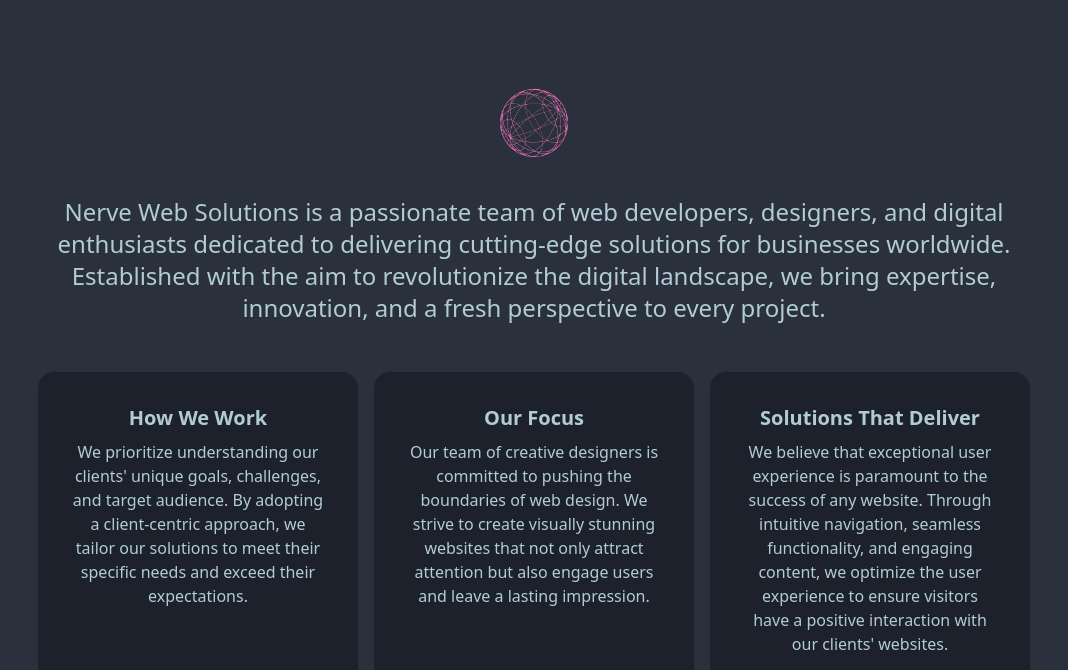
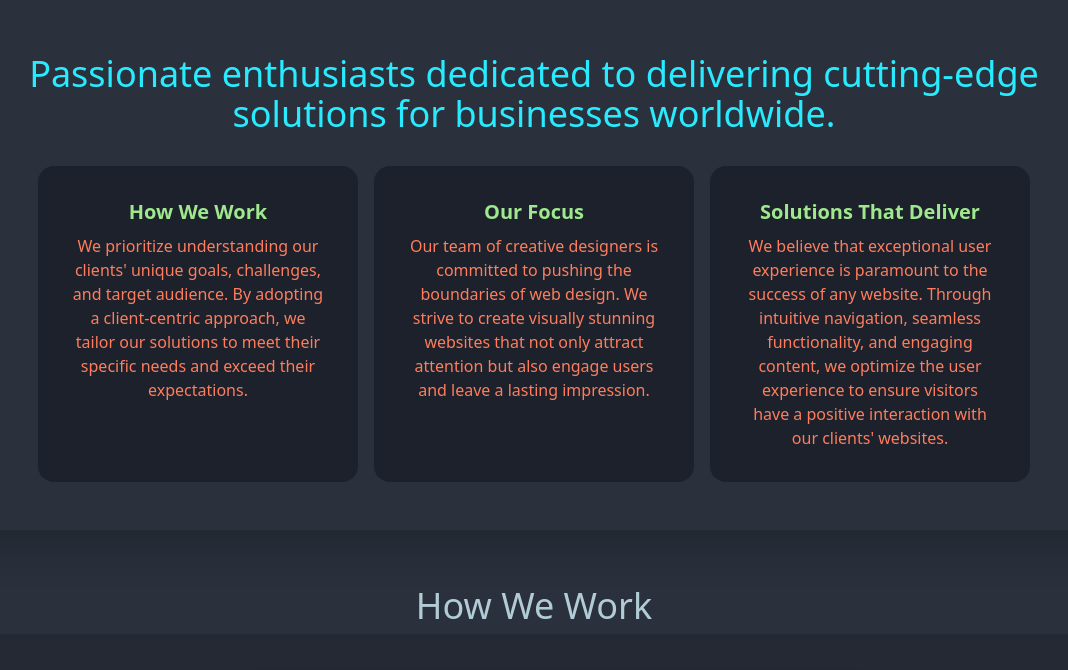
Before and after one commit to gachagajnr/sensitive_webdesigners, a SvelteKit app: page / in a window 1280 px wide. Shown: the part 870-1540 px from the top of the page, without its empty margins (106-1174 px from the left). Built offline with nearby package versions, Linux system fonts and the light colour scheme.

Commit message:
modify another section

```diff
--- a/src/routes/+page.svelte
+++ b/src/routes/+page.svelte
@@ -4,15 +4,14 @@
 </script>
 
 <div class="container mx-auto max-w-screen-xl min-h-screen text-center justify-center">
-	<div class="hero min-h-screen  ">
+	<div class="hero min-h-screen">
 		<div class="hero-content flex-col lg:flex-row-reverse">
-
-			<div class="  shrink-0 w-full max-w-md bg-base-100 rounded-lg shadow-2xl lg:flex hidden   ">
-				<img src={Logo} alt="Nerve" class="object-cover">
+			<div class="  shrink-0 w-full max-w-md bg-base-100 rounded-lg shadow-2xl lg:flex hidden">
+				<img src={Logo} alt="Nerve" class="object-cover" />
 			</div>
 			<div class="text-center lg:text-center p-6">
 				<h1 class="text-4xl font-bold text-secondary">Welcome to Nerve Web Solutions</h1>
-				<p class="p-6 text-xl text-pretty  ">
+				<p class="p-6 text-xl text-pretty">
 					At Nerve Web Solutions, we believe in the power of digital presence. We specialize in
 					crafting bespoke websites tailored to your business needs. With a focus on creativity,
 					functionality, and user experience, we transform your vision into a captivating online
@@ -22,24 +21,19 @@
 		</div>
 	</div>
 
-	<div class="w-full grid justify-center">
-		<div class="grid max-w-5xl text-center w-full justify-center">
-			<div class="grid text-center justify-center items-center py-12">
-				<div class="flex justify-center">
-					<img src={Logo} width="150px" height="150px" alt="logo" class="" />
-				</div>
-				<h1 class="text-2xl font-light">
-					Nerve Web Solutions is a passionate team of web developers, designers, and digital
-					enthusiasts dedicated to delivering cutting-edge solutions for businesses worldwide.
-					Established with the aim to revolutionize the digital landscape, we bring expertise,
-					innovation, and a fresh perspective to every project.
+	<div class="  grid justify-center bg-base-100 shadow-2xl rounded-lg p-12">
+		<div class="grid max-w-5xl text-center w-full justify-center gap-6">
+			<div class="py-2">
+				<h1 class="text-4xl font-light text-info">
+					Passionate enthusiasts dedicated to delivering cutting-edge solutions for businesses
+					worldwide.
 				</h1>
 			</div>
 			<div class="flex flex-row flex-wrap gap-4 justify-center">
 				<div class="card w-80 bg-neutral text-neutral-content">
 					<div class="card-body items-center text-center">
-						<h2 class="card-title">How We Work</h2>
-						<p>
+						<h2 class="card-title text-primary">How We Work</h2>
+						<p class="text-secondary">
 							We prioritize understanding our clients' unique goals, challenges, and target
 							audience. By adopting a client-centric approach, we tailor our solutions to meet their
 							specific needs and exceed their expectations.
@@ -49,8 +43,8 @@
 
 				<div class="card w-80 bg-neutral text-neutral-content">
 					<div class="card-body items-center text-center">
-						<h2 class="card-title">Our Focus</h2>
-						<p>
+						<h2 class="card-title text-primary">Our Focus</h2>
+						<p class="text-secondary">
 							Our team of creative designers is committed to pushing the boundaries of web design.
 							We strive to create visually stunning websites that not only attract attention but
 							also engage users and leave a lasting impression.
@@ -59,8 +53,8 @@
 				</div>
 				<div class="card w-80 bg-neutral text-neutral-content">
 					<div class="card-body items-center text-center">
-						<h2 class="card-title">Solutions That Deliver</h2>
-						<p>
+						<h2 class="card-title text-primary">Solutions That Deliver</h2>
+						<p class="text-secondary">
 							We believe that exceptional user experience is paramount to the success of any
 							website. Through intuitive navigation, seamless functionality, and engaging content,
 							we optimize the user experience to ensure visitors have a positive interaction with
```
